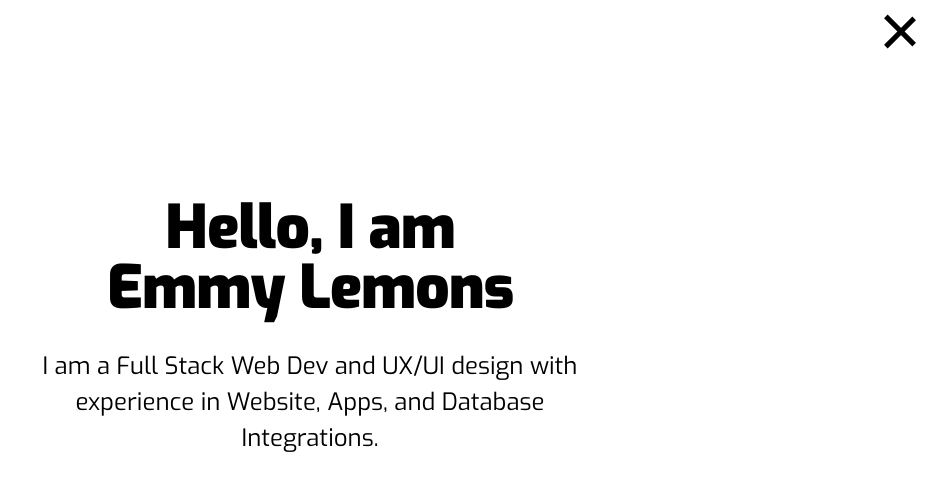
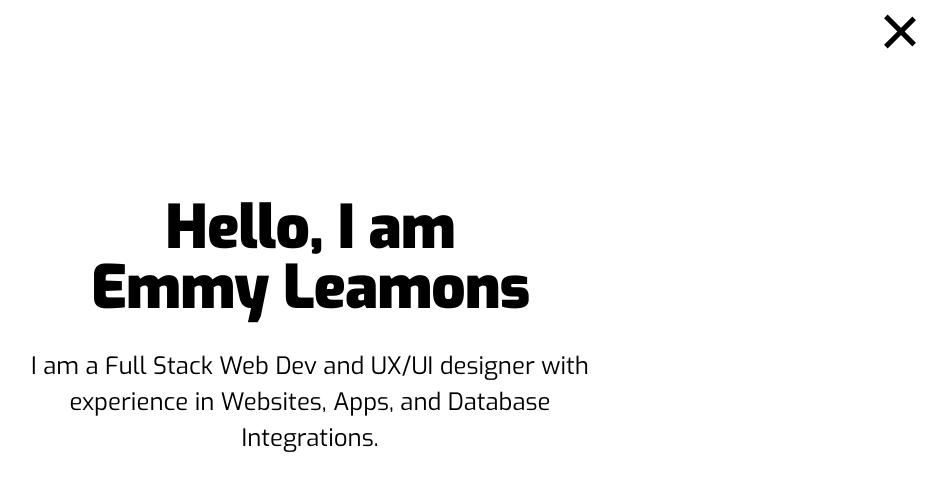
Before and after one commit to EmmaNode/coming_soon, a plain HTML site: page index.html in a window 1280 px wide. Both pictures are taken after a click on the button 1230 px from the left and 30 px from the top of the page. Shown: the top 477 px of the page, without its empty margins (330-1277 px from the left). Drawn offline with Linux system fonts and the light colour scheme.

Commit message:
updated greeting

```diff
--- a/index.html
+++ b/index.html
@@ -44,9 +44,9 @@
             <!-- about -->
             <div class="about">
                 <!-- change heading here -->
-                <h1>Hello, I am <br> Emmy Lemons</h1>
+                <h1>Hello, I am <br> Emmy Leamons</h1>
                 <!-- write down about or any message here -->
-                <p>I am a Full Stack Web Dev and UX/UI design with experience in Website, Apps, and Database Integrations. </p>
+                <p>I am a Full Stack Web Dev and UX/UI designer with experience in Websites, Apps, and Database Integrations. </p>
               </div><!-- end about -->
               <div class="social-media">
                 <ul>
```
